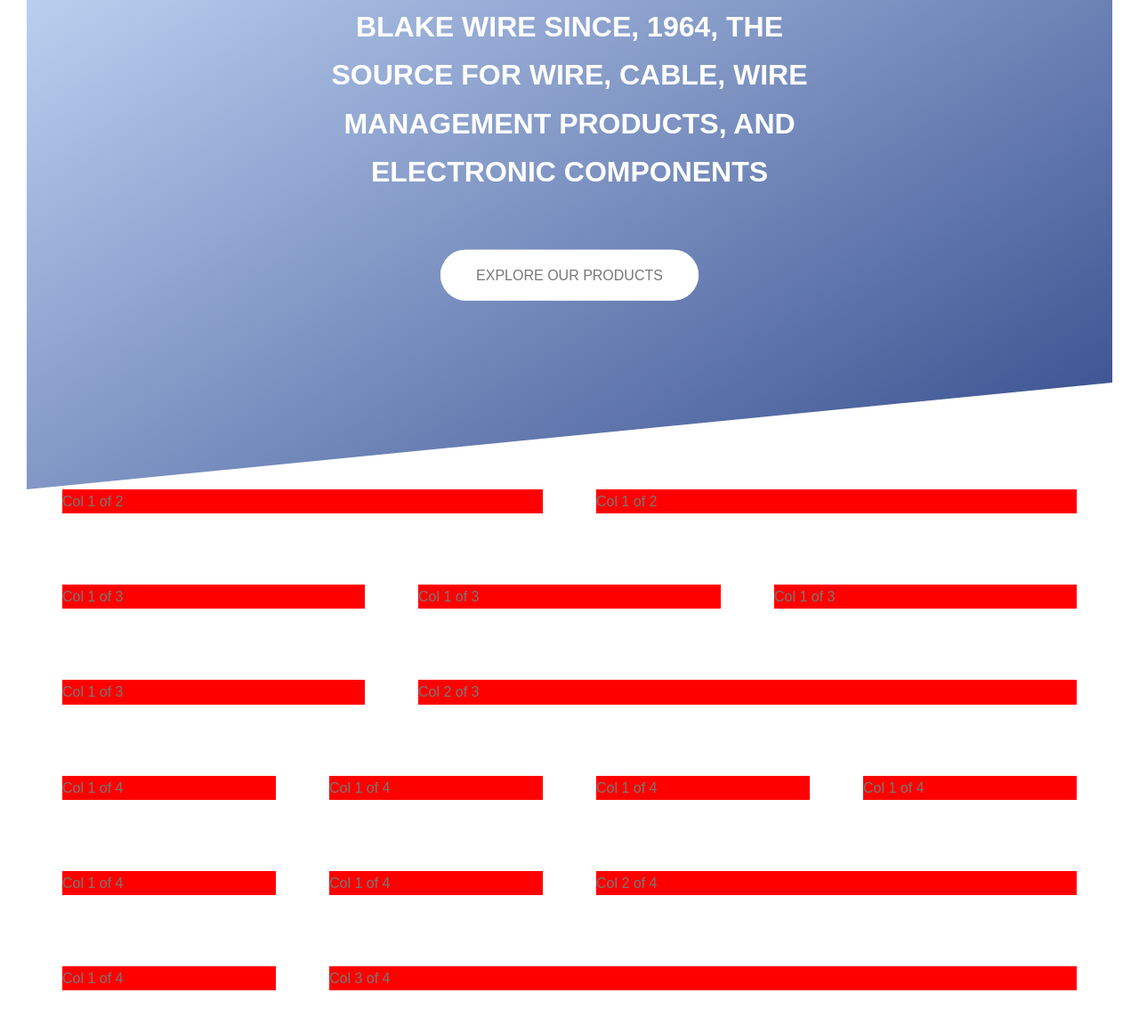
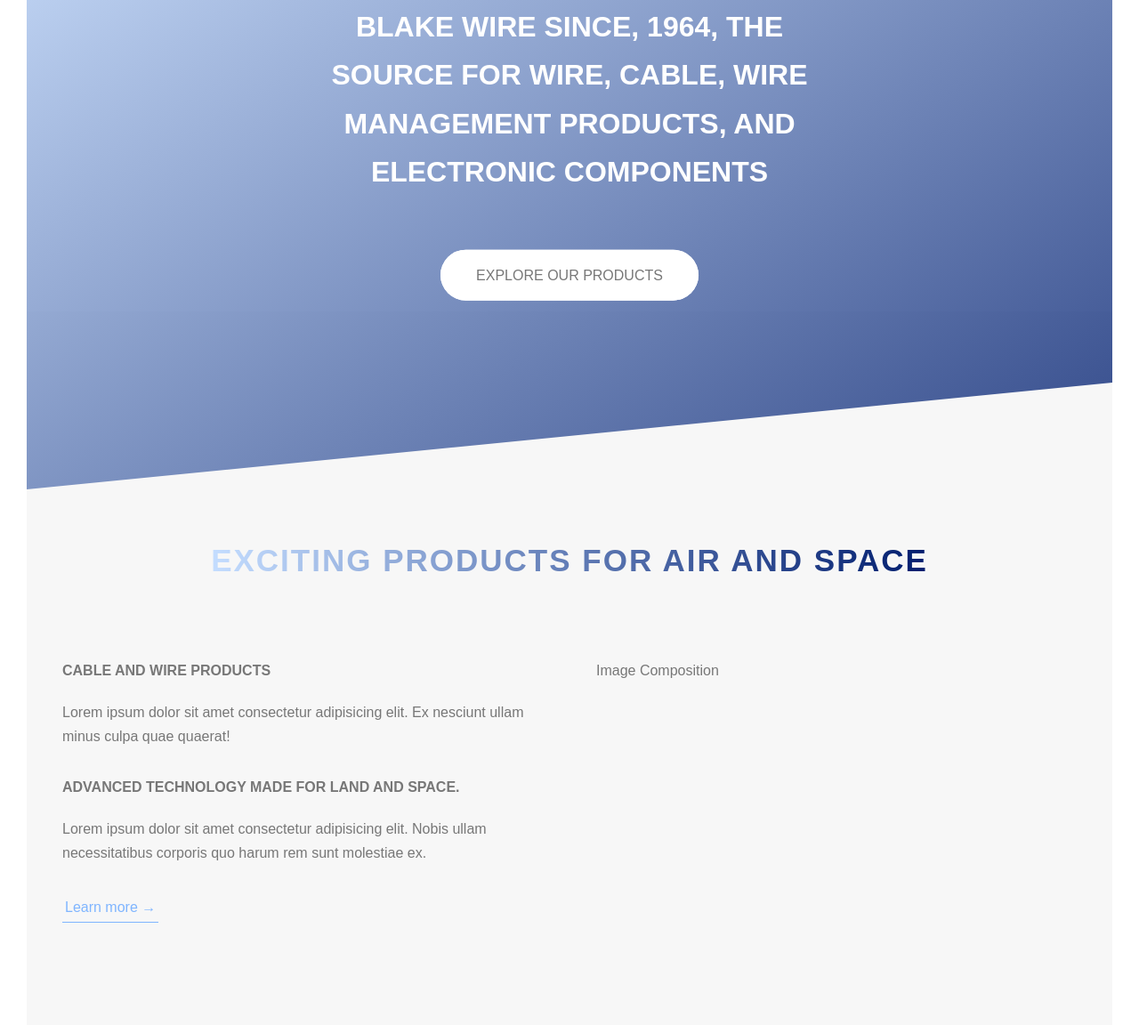
Before and after one commit to robertstipp/css_sandbox, a website: page index.html in a window 1280 px wide. Shown: the part 240-1392 px from the top of the page at 89% size. Drawn offline with Linux system fonts and the light colour scheme.

Commit message:
Added tertiary heading, paragraphs, and button to the section-about

```diff
--- a/index.html
+++ b/index.html
@@ -27,7 +27,36 @@
       </div>
     </header>
 
-    <section class="grid-test">
+    <main>
+      <section class="section-about">
+        <div class="u-center-text u-margin-bottom-big">
+          <h2 class="heading-secondary">Exciting products for air and space</h2>
+        </div>
+        <div class="row">
+          <div class="col-1-of-2">
+            <h3 class="heading-tertiary u-margin-bottom-small">
+              Cable and Wire Products
+            </h3>
+            <p class="paragraph">
+              Lorem ipsum dolor sit amet consectetur adipisicing elit. Ex
+              nesciunt ullam minus culpa quae quaerat!
+            </p>
+            <h3 class="heading-tertiary u-margin-bottom-small">
+              Advanced technology made for land and space.
+            </h3>
+            <p class="paragraph">
+              Lorem ipsum dolor sit amet consectetur adipisicing elit. Nobis
+              ullam necessitatibus corporis quo harum rem sunt molestiae ex.
+            </p>
+
+            <a href="#" class="btn-text">Learn more &rarr;</a>
+          </div>
+          <div class="col-1-of-2">Image Composition</div>
+        </div>
+      </section>
+    </main>
+
+    <!-- <section class="grid-test">
       <div class="row">
         <div class="col-1-of-2">Col 1 of 2</div>
         <div class="col-1-of-2">Col 1 of 2</div>
@@ -56,6 +85,6 @@
         <div class="col-1-of-4">Col 1 of 4</div>
         <div class="col-3-of-4">Col 3 of 4</div>
       </div>
-    </section>
+    </section> -->
   </body>
 </html>
--- a/sass/abstracts/_variables.scss
+++ b/sass/abstracts/_variables.scss
@@ -2,8 +2,14 @@
 $color-primary-dark: #001d6e;
 $color-primary-light: #c4ddff;
 
+$color-grey-light-1: #f7f7f7;
+
 $color-grey-dark: #777;
 $color-white: #fff;
+$color-black: #000;
+
+// FONT
+$default-font-size: 1.6rem;
 
 // GRID
 $grid-width: 114rem;
--- a/sass/base/_typography.scss
+++ b/sass/base/_typography.scss
@@ -29,3 +29,37 @@
     animation: moveInRight 1s ease-in;
   }
 }
+
+.heading-secondary {
+  font-size: 3.5rem;
+  text-transform: uppercase;
+  font-weight: 700;
+  background-image: linear-gradient(
+    to right,
+    $color-primary-light,
+    $color-primary-dark
+  );
+  display: inline-block;
+  -webkit-background-clip: text;
+  color: transparent;
+  letter-spacing: 2px;
+  transition: all 0.2s;
+
+  &:hover {
+    transform: skewY(2deg) skewX(15deg) scale(1.1);
+    text-shadow: 0.5rem 1rem 2rem rgba($color-black, 0.8);
+  }
+}
+
+.heading-tertiary {
+  font-size: $default-font-size;
+  font-weight: 700;
+  text-transform: uppercase;
+}
+
+.paragraph {
+  font-size: $default-font-size;
+  &:not(:last-child) {
+    margin-bottom: 3rem;
+  }
+}
--- a/sass/base/_utilities.scss
+++ b/sass/base/_utilities.scss
@@ -0,0 +1,13 @@
+.u-center-text {
+  text-align: center;
+}
+
+.u-margin-bottom-small {
+  margin-bottom: 2rem;
+}
+.u-margin-bottom-medium {
+  margin-bottom: 4rem;
+}
+.u-margin-bottom-big {
+  margin-bottom: 8rem;
+}
--- a/sass/components/_button.scss
+++ b/sass/components/_button.scss
@@ -52,3 +52,28 @@
     animation-fill-mode: backwards;
   }
 }
+
+.btn-text {
+  &:link,
+  &:visited {
+    font-size: $default-font-size;
+    color: $color-primary;
+    text-decoration: none;
+    display: inline-block;
+    border-bottom: 1px solid $color-primary;
+    padding: 3px;
+    transition: all 0.2s;
+  }
+
+  &:hover {
+    background-color: $color-primary;
+    color: $color-white;
+    box-shadow: 0 1rem 2rem rgba($color-black, 0.15);
+    transform: translateY(-2px);
+  }
+
+  &:active {
+    box-shadow: 0 0.5rem 1rem rgba($color-black, 0.15);
+    transform: translateY(0);
+  }
+}
--- a/sass/layout/_grid.scss
+++ b/sass/layout/_grid.scss
@@ -9,7 +9,6 @@
   @include clearfix;
 
   [class^="col-"] {
-    background-color: red;
     float: left;
 
     &:not(:last-child) {
--- a/sass/pages/_home.scss
+++ b/sass/pages/_home.scss
@@ -0,0 +1,5 @@
+.section-about {
+  background-color: $color-grey-light-1;
+  padding: 25rem 0;
+  margin-top: -25vh;
+}
```
Also changed, not shown: css/style.css.
